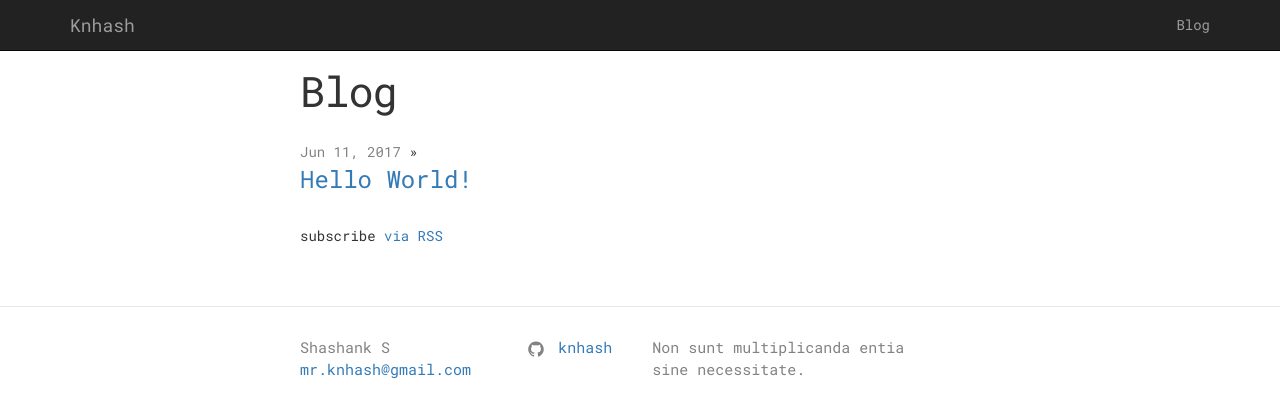
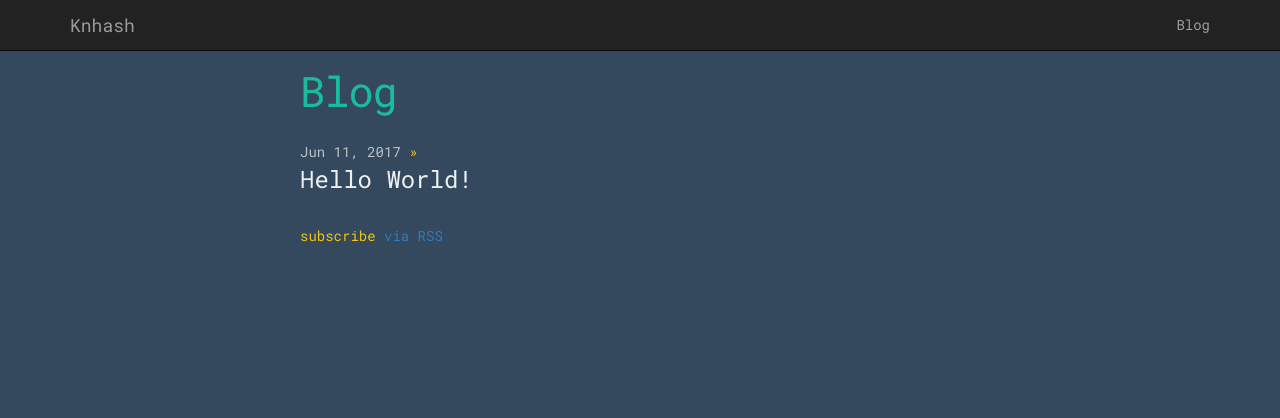
Before and after one commit to knhash/knhash.github.io, a Jekyll site: the page built from blog/index.md, in a window 1280 px wide and 900 px high. Shown: the top 418 px of the window. Built offline with Jekyll 4.4.1, drawn with Linux system fonts in a browser that asks for light colours; nearby versions of some CDN libraries.

Commit message:
feat: add colors

```diff
--- a/assets/styles/main.css
+++ b/assets/styles/main.css
@@ -225,7 +225,8 @@ pre {
  * Site footer
  */
 .site-footer {
-  border-top: 1px solid #e8e8e8;
+  background-color: #cccccc;
+  border-top: 0px solid #e8e8e8;
   padding: 30px 0; }
 
 .footer-heading {
@@ -277,6 +278,8 @@ pre {
  * Page content
  */
 .page-content {
+  background-color: #34495e;
+  min-height: 100vh;
   padding: 30px 0; }
 
 .page-heading {
@@ -290,11 +293,18 @@ pre {
 
 .post-meta {
   font-size: 14px;
-  color: #828282; }
+  color: #bdc3c7; }
 
 .post-link {
   display: block;
   font-size: 24px; }
+
+a.post-link {
+  color:  #ecf0f1;
+}
+a:hover.post-link {
+  color: #bdc3c7;
+}
 
 /**
  * Posts
@@ -303,6 +313,7 @@ pre {
   margin-bottom: 30px; }
 
 .post-title {
+  color: #1abc9c;
   font-size: 42px;
   letter-spacing: -1px;
   line-height: 1; }
@@ -311,6 +322,7 @@ pre {
       font-size: 36px; } }
 
 .post-content {
+  color: #f1c40f;
   margin-bottom: 30px; }
   .post-content h2 {
     font-size: 32px; }
```
